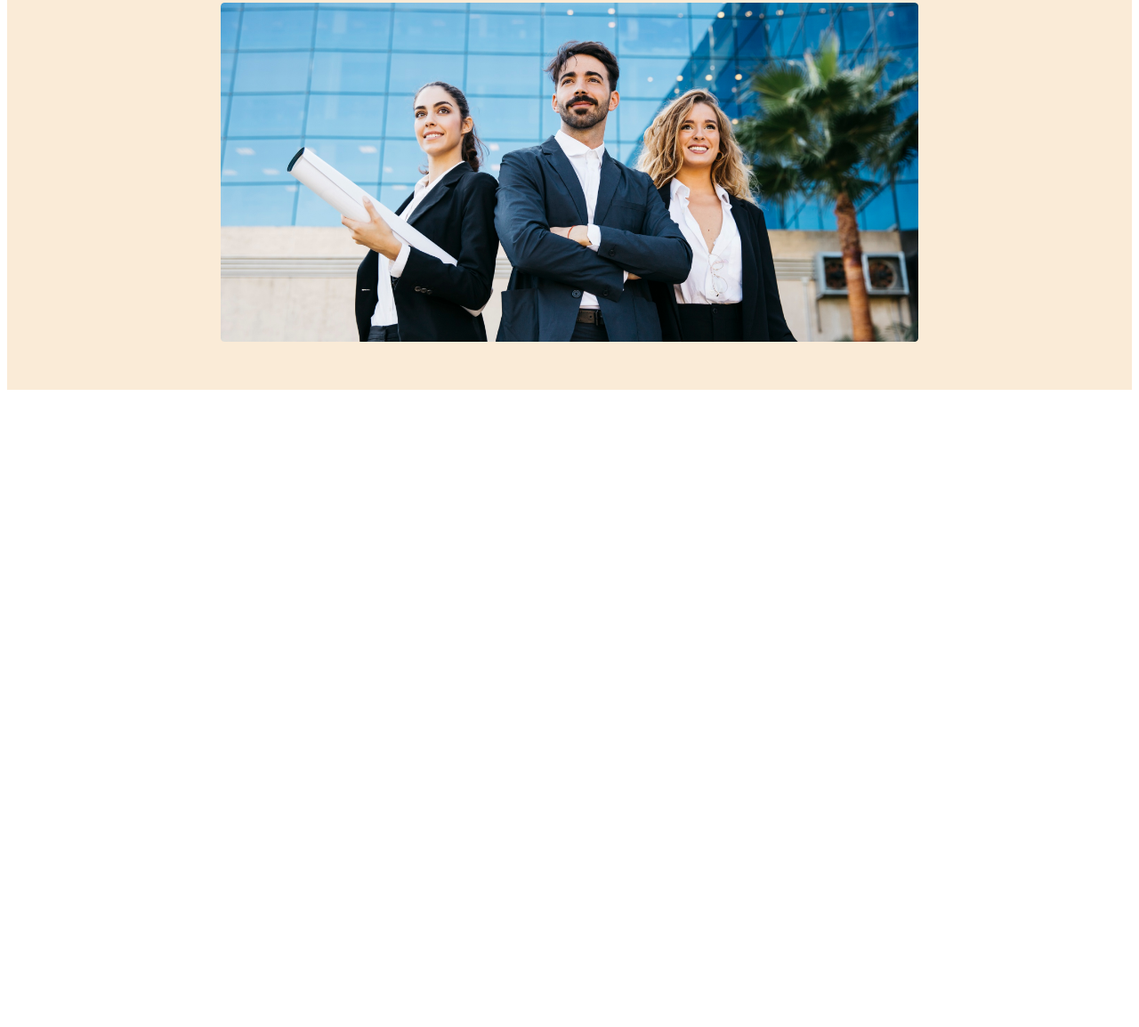
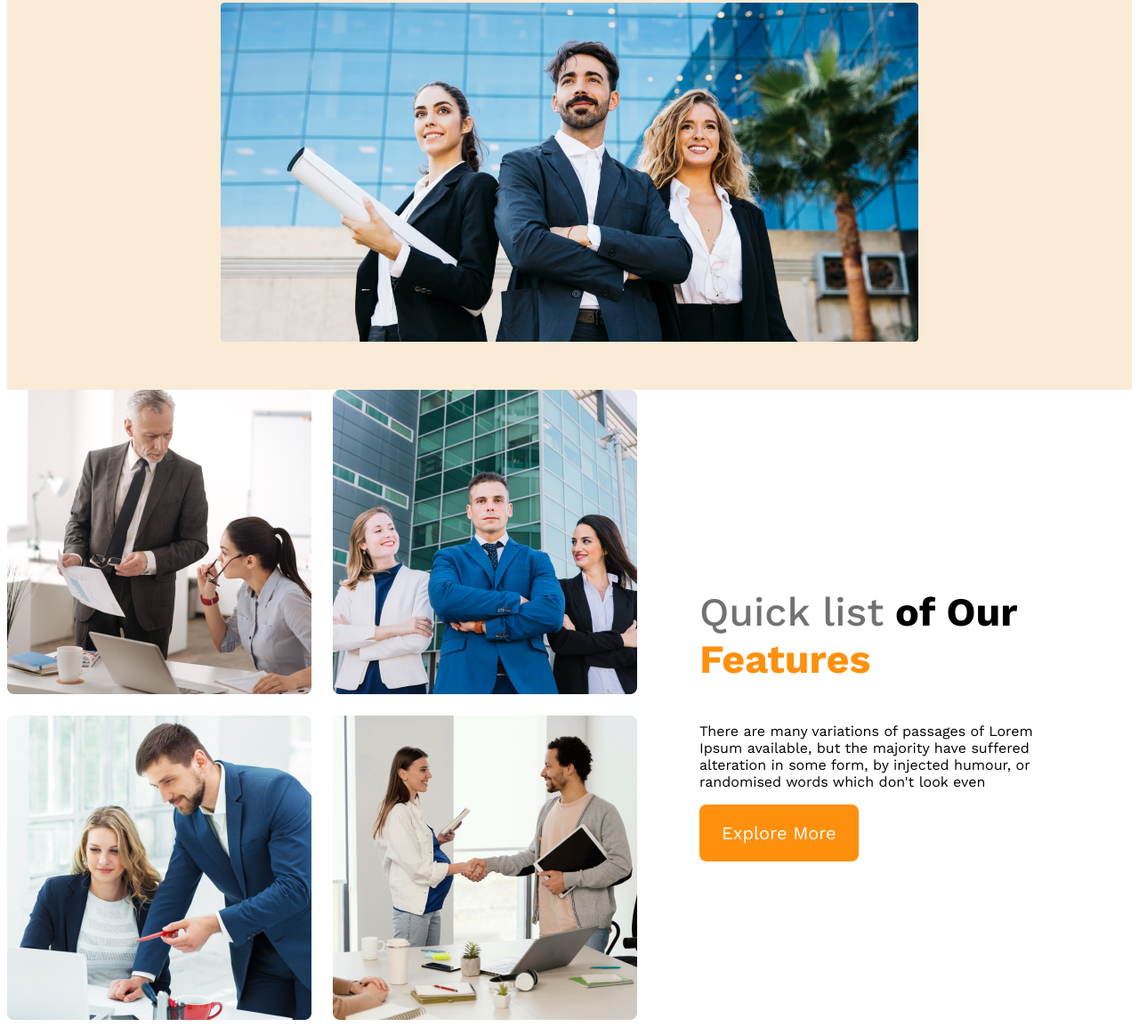
Before and after one commit to neelimapriya/G3-architect-website, a plain HTML site: page index.html in a window 1280 px wide. Shown: the part 584-1738 px from the top of the page at 89% size. Before the commit the page ends 1030 px from the top, so only its background shows below. Drawn offline with nearby package versions, Linux system fonts and the light colour scheme.

Commit message:
feature content added

```diff
--- a/index.html
+++ b/index.html
@@ -30,6 +30,21 @@
 
     </header>
     <main>
+        <section class="teams-container">
+            <div class="teams-img-container">
+                <img src="./images/team1.png">
+                <img src="./images/team2.png">
+                <img src="./images/team3.png">
+                <img src="./images/team4.png">
+
+            </div>
+            <div class="teams-content">
+                <h3 class="teams-title"><span class="quick-list">Quick list</span> <span> of Our </span> <span class="text-feature">Features</span></h3>
+                <p class="teams-description">There are many variations of passages of Lorem Ipsum available, but the majority have suffered alteration in some form, by injected humour, or randomised words which don't look even</p>
+                <button class="btn-primary">Explore More</button>
+
+            </div>
+        </section>
 
     </main>
     <footer>
--- a/styles/architect.css
+++ b/styles/architect.css
@@ -66,6 +66,9 @@
     margin-top: 20px;
     width: 100%;
   }
+
+
+
   /* responsive styles */
   /* mobile device */
   @media screen and (max-width:576px) {
@@ -85,3 +88,32 @@
       padding: 50px;
     }
   }
+  main{
+    max-width: 1440px;
+    margin:0 auto ;
+  }
+  .teams-container{
+    display: flex;
+    align-items: center;
+  }
+  .teams-img-container{
+    display: grid;
+    grid-template-columns: repeat(2,1fr);
+    gap:1.5rem ;
+  }
+  .teams-content{
+    padding-left: 70px;
+    padding-right:70px ;
+  }
+  .teams-title{
+
+    font-size: 2.8rem;
+  }
+  .teams-title .quick-list{
+    color: #727272;
+    font-weight: 500;
+  }
+  .teams-title .text-feature{
+    color: #FF900E;
+    font-weight: 700;
+  }
```
